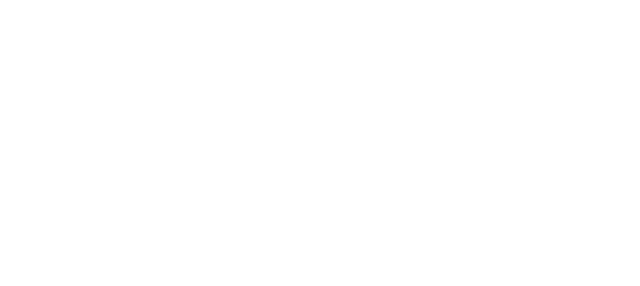
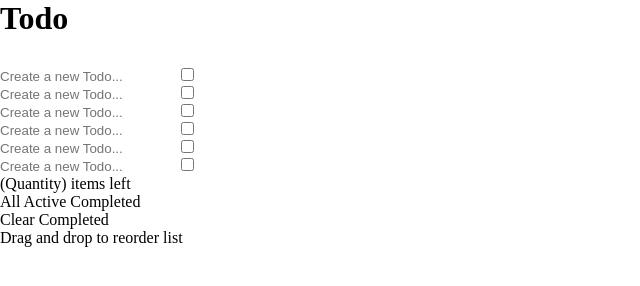
Before and after one commit to Nic-Lemes/todo-app, a plain HTML site: page index.html in a window 1280 px wide. Shown: the whole page, without its empty margins (0-640 px from the left). Drawn offline with Linux system fonts and the light colour scheme.

Commit message:
updating html

```diff
--- a/index.html
+++ b/index.html
@@ -10,5 +10,63 @@
 </head>
 <body>
 
+  <!-- ********** HEADER ********** -->
+  <header>
+    <h1>Todo</h1>
+      <img src="assets/icon-sun.svg" alt="sun icon" id="img-header">
+  </header>
+
+  <!-- ********** MAIN ********** -->
+  <main>
+    <!-- ********** NEW TODO ********** -->
+    <div class="new-todo">
+      <input type="text" name="new todo" value="" placeholder="Create a new Todo...">
+        <input type="checkbox">
+      </input>
+    </div>
+
+    <!-- ********** TO DOS LIST ********** -->
+    <div class="to-dos">
+      <input type="text" name="new todo" value="" placeholder="Create a new Todo...">
+        <input type="checkbox">
+      </input> <br>
+
+      <input type="text" name="new todo" value="" placeholder="Create a new Todo...">
+        <input type="checkbox">
+      </input> <br>
+
+      <input type="text" name="new todo" value="" placeholder="Create a new Todo...">
+        <input type="checkbox">
+      </input> <br>
+
+      <input type="text" name="new todo" value="" placeholder="Create a new Todo...">
+        <input type="checkbox">
+      </input> <br>
+
+      <input type="text" name="new todo" value="" placeholder="Create a new Todo...">
+        <input type="checkbox">
+      </input> <br>
+    </div>
+
+    <div class="main-footer">
+      <div class="items-left">
+        <span id="span-quatity">(Quantity) items left</span>
+      </div>
+
+      <div class="all-active-completed">
+        <span id="span-main">All</span>
+        <span id="span-main">Active</span>
+        <span id="span-main">Completed</span>
+      </div>
+
+      <div class="clear-completed">
+        <span id="clear-completed">Clear Completed</span>
+      </div>
+    </div>
+
+    <div class="footer">
+      <p>Drag and drop to reorder list</p>
+    </div>
+  </main>
 </body>
 </html>
```
